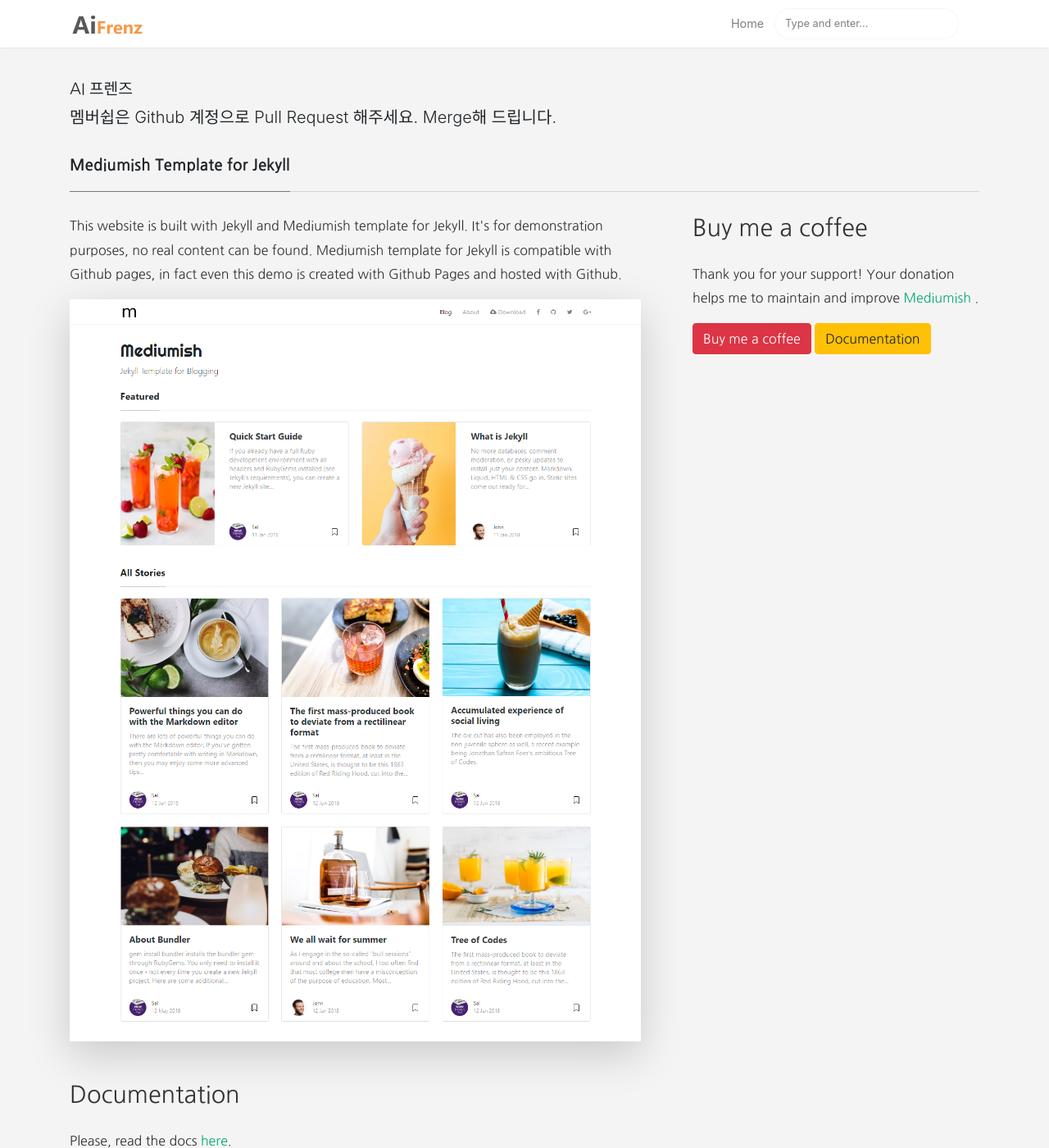
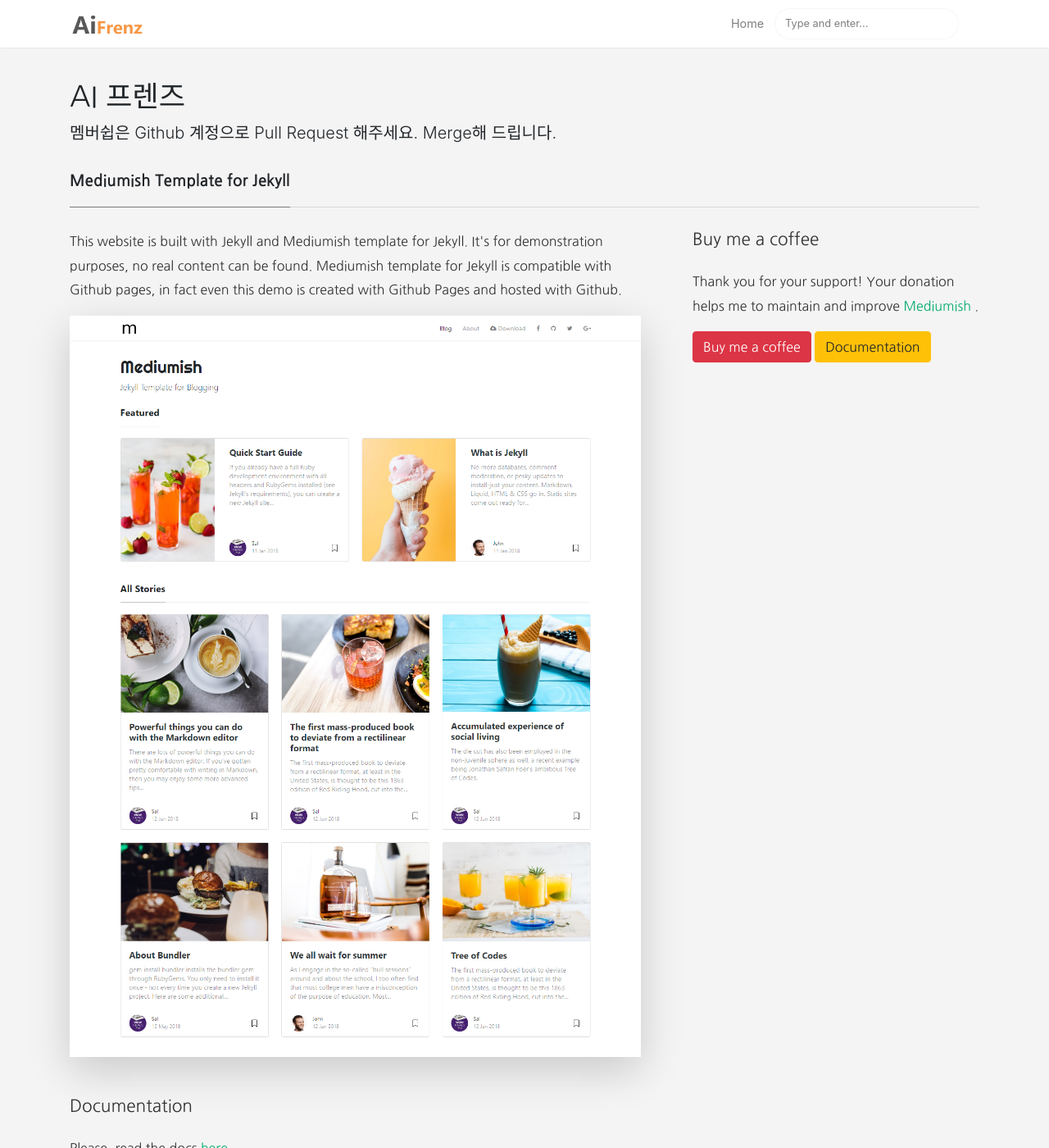
Before and after one commit to ai-friends/test-ai-friends.github.io, a Jekyll site: the page built from _pages/about.md, in a window 1280 px wide and 1400 px high. Shown: the whole window at 82% size. Built offline with Jekyll 4.4.1, drawn with Linux system fonts in a browser that asks for light colours; comment, search, counter and statistics services are not loaded.

Commit message:
Update screen.css

```diff
--- a/assets/css/screen.css
+++ b/assets/css/screen.css
@@ -244,10 +244,11 @@ License: https://www.wowthemes.net/freebies-license/
 }
  .mainheading h1.sitetitle {
      font-family:"Nanum Gothic",Righteous;
+     font-size: 2.2rem;
 }
  .mainheading h1.posttitle {
      font-weight:700;
-     font-size: 2.3rem;
+     font-size: 2.0rem;
      margin-bottom:1rem;
 }
  .footer {
@@ -551,11 +552,11 @@ License: https://www.wowthemes.net/freebies-license/
 }
  .h1, .h2, .h3, .h4, .h5, .h6, h1, h2, h3, h4, h5, h6 {
      font-family: "Nanum Gothic",-apple-system,system-ui,BlinkMacSystemFont,"Segoe UI",Roboto,"Helvetica Neue",Arial,sans-serif;
-     font-size: 1.2rem;
+     font-size: 1.3rem;
 }
  .article-post .h1, .article-post .h2, .article-post .h3, .article-post .h4, .article-post .h5, .article-post .h6, .article-post h1, .article-post h2, .article-post h3, .article-post h4, .article-post h5, .article-post h6 {
      font-family: "Nanum Gothic",-apple-system,system-ui,BlinkMacSystemFont,"Segoe UI",Roboto,"Helvetica Neue",Arial,sans-serif;
-     font-size: 1.8rem;
+     font-size: 1.3rem;
      font-weight: 400;
      margin-bottom: 1.5rem;
 }
```
